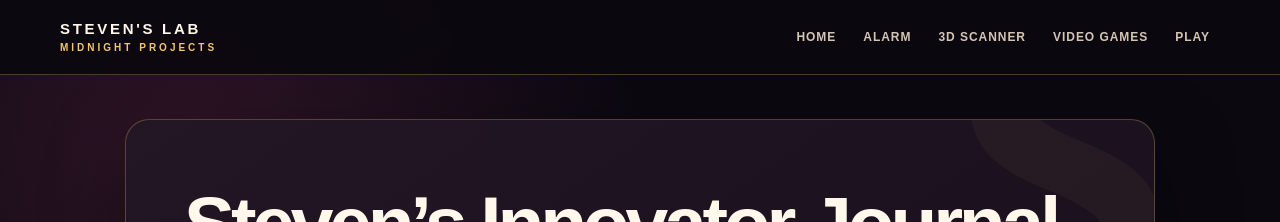
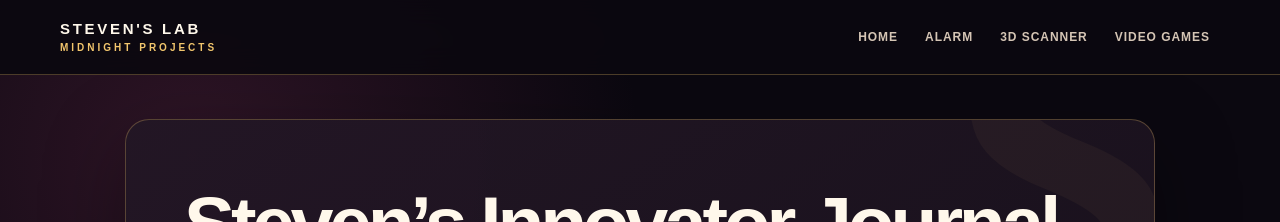
Before and after one commit to steeveenshii/steeveenshii.github.io, a Jekyll site: the page built from README.md, in a window 1280 px wide. Shown: the top 222 px of the page. Built offline with Jekyll 4.4.1, drawn with Linux system fonts in a browser that asks for light colours; our own code applies the rules of GitHub Pages for plain Markdown files.

Commit message:
Remove Play link from site navigation

```diff
--- a/_layouts/default.html
+++ b/_layouts/default.html
@@ -8,7 +8,7 @@
 </style>
 </head>
 <body>
-<header class="site-header"><div class="header-inner"><a class="brand" href="{{ '/' | relative_url }}">Steven's Lab<span>Midnight Projects</span></a><nav class="site-nav" aria-label="Main navigation"><a href="{{ '/' | relative_url }}">Home</a><a href="{{ '/development-journal.html' | relative_url }}">Alarm</a><a href="{{ '/3d-scanner-project.html' | relative_url }}">3D Scanner</a><a href="{{ '/video-games.html' | relative_url }}">Video Games</a><a href="{{ '/cube-dash-v4.html' | relative_url }}">Play</a></nav></div></header>
+<header class="site-header"><div class="header-inner"><a class="brand" href="{{ '/' | relative_url }}">Steven's Lab<span>Midnight Projects</span></a><nav class="site-nav" aria-label="Main navigation"><a href="{{ '/' | relative_url }}">Home</a><a href="{{ '/development-journal.html' | relative_url }}">Alarm</a><a href="{{ '/3d-scanner-project.html' | relative_url }}">3D Scanner</a><a href="{{ '/video-games.html' | relative_url }}">Video Games</a></nav></div></header>
 <main class="page-shell"><article class="journal-card">{{ content }}</article></main>
 <footer class="site-footer">Steven's Innovator Journal · Built with curiosity, code, and late-night ideas.</footer>
 </body></html>
```
